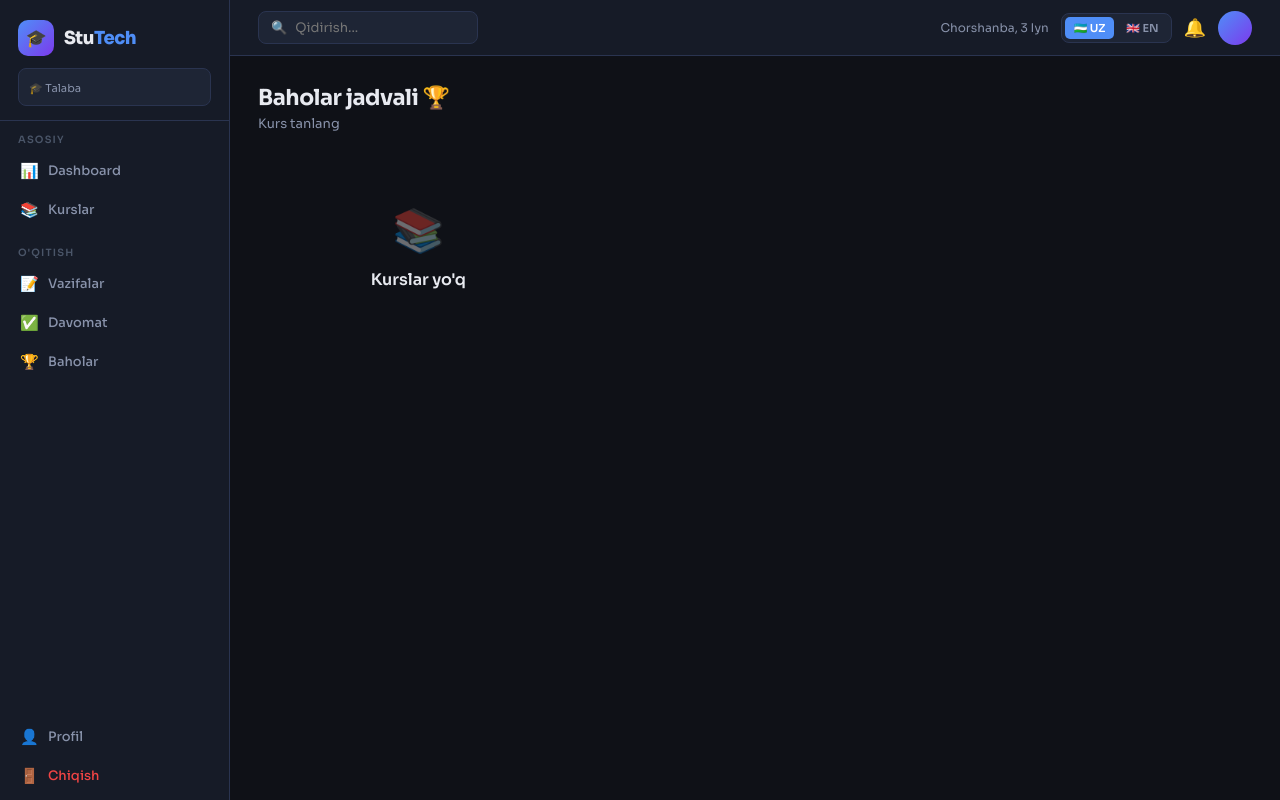
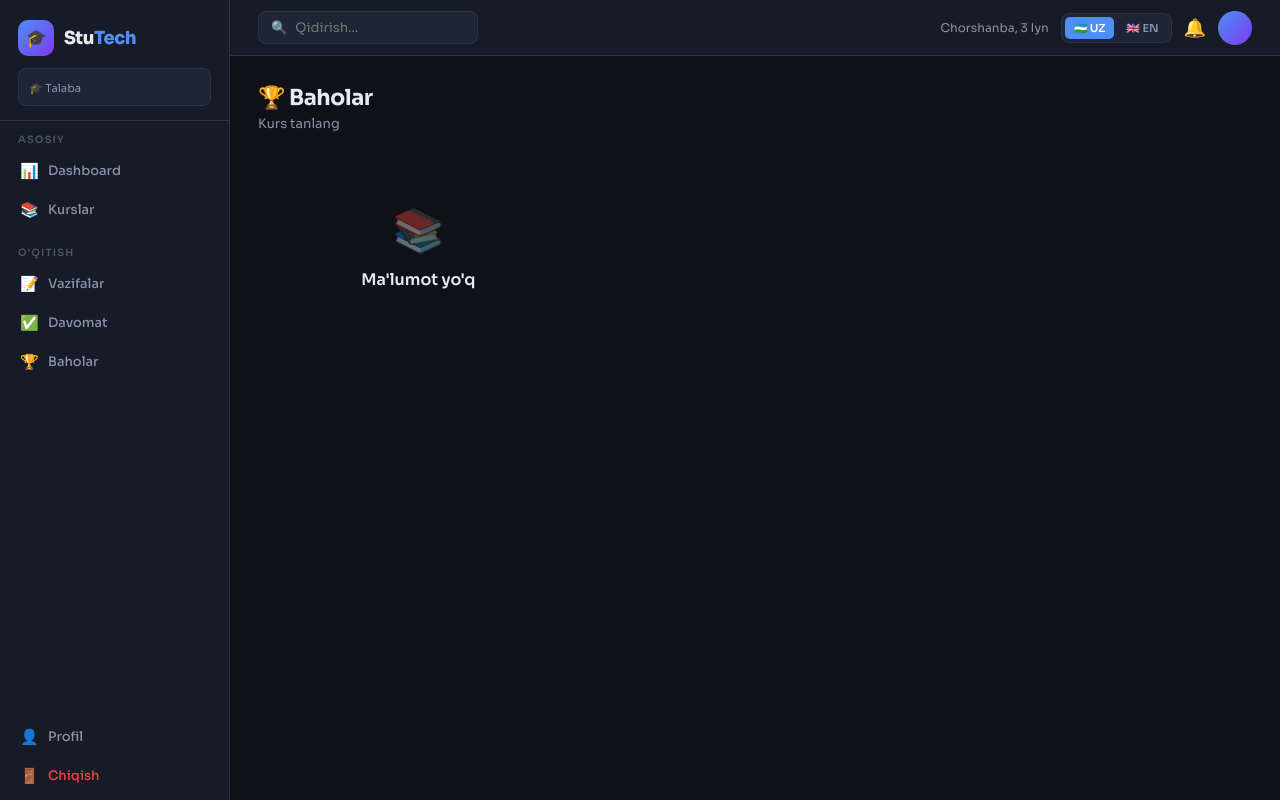
Before and after one commit to napasovdoniyor20050715/stutech-app, a Django app: template templates/grades/teacher_grades.html in a window 1280 px wide. Run offline with Django 5.2, Linux system fonts and the light colour scheme; the template is opened without the code that fills it, so the values that code supplies are empty.

Commit message:
Update teacher_grades.html

```diff
--- a/templates/grades/teacher_grades.html
+++ b/templates/grades/teacher_grades.html
@@ -1,7 +1,7 @@
 {% extends 'base.html' %}
-{% block title %}Baholar{% endblock %}
+{% block title %}{% endblock %}
 {% block content %}
-<div class="ph"><div class="ph-left"><h1>Baholar jadvali 🏆</h1><p>Kurs tanlang</p></div></div>
+<div class="ph"><div class="ph-left"><h1>🏆 <span data-i18n="page-title-grades">Baholar</span></h1><p data-i18n="page-sub-grades">Kurs tanlang</p></div></div>
 <div class="course-grid">
   {% for course in courses %}
   <a href="{% url 'course_grades' course.pk %}" class="course-card animate" style="animation-delay:{{ forloop.counter0 }}00ms;">
@@ -10,11 +10,11 @@
     </div>
     <div class="cc-body">
       <div class="cc-name">{{ course.name }}</div>
-      <div class="cc-meta">{{ course.enrolled_count }} talaba · Baholarni ko'rish →</div>
+      <div class="cc-meta">{{ course.enrolled_count }} <span data-i18n="filter-student">talaba</span></div>
     </div>
   </a>
   {% empty %}
-  <div class="empty"><div class="icon">📚</div><h3>Kurslar yo'q</h3></div>
+  <div class="empty"><div class="icon">📚</div><h3 data-i18n="empty-no-data">Kurslar yo'q</h3></div>
   {% endfor %}
 </div>
 {% endblock %}
```
